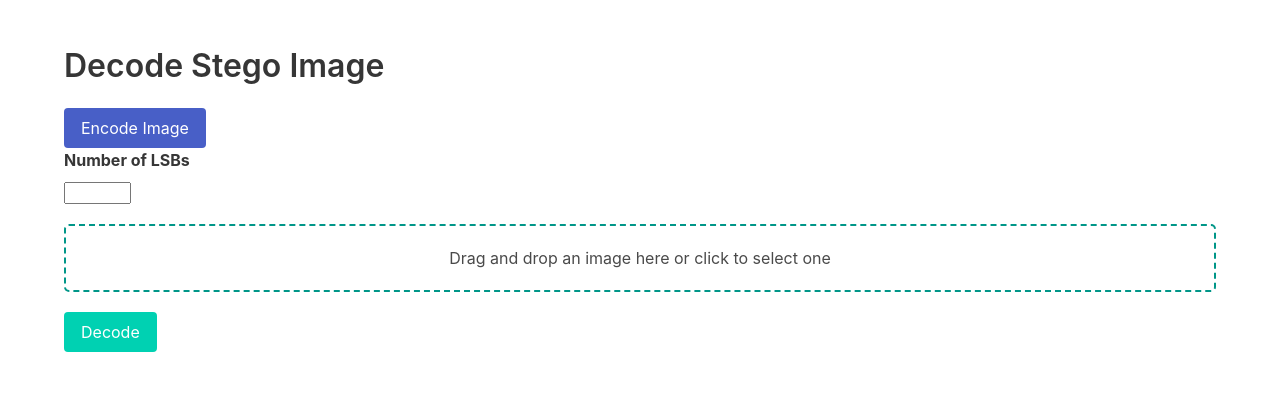
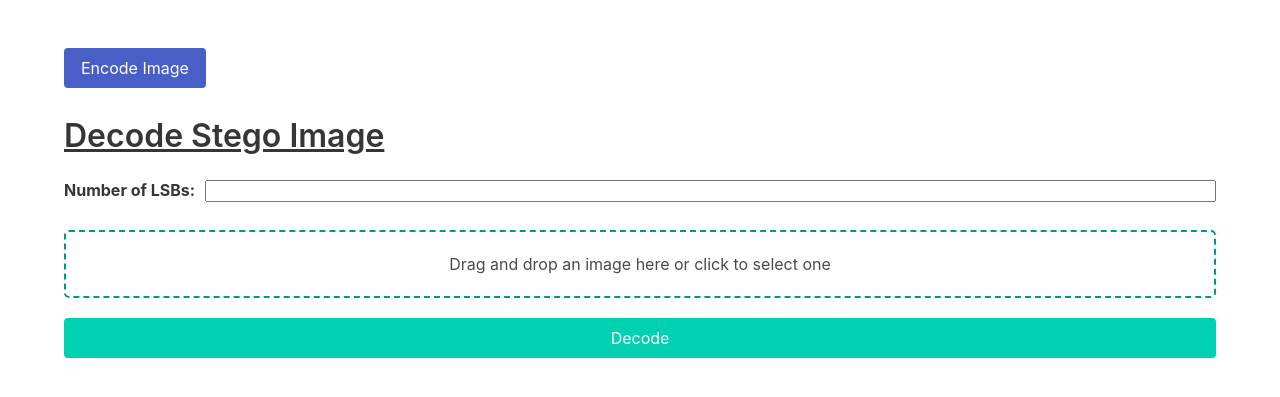
Before and after one commit to prezgamer/ACW1_Cybersec, a Django app: page /decode/ in a window 1280 px wide. Shown: the top 397 px of the page. Run offline with Django 5.2, Linux system fonts and the light colour scheme.

Commit message:
decode css

```diff
--- a/django_project/steganography/templates/steganography/decode_image.html
+++ b/django_project/steganography/templates/steganography/decode_image.html
@@ -18,19 +18,26 @@
             max-width: 100%;
             margin-top: 10px;
         }
+        .control input
+        {
+            width: 100%;
+        }
     </style>
 </head>
 <body>
     <section class="section">
         <div class="container">
-            <h2 class="title">Decode Stego Image</h2>
-            <a href="{% url 'testing' %}" class="button is-link">Encode Image</a>
+            <a href="{% url 'testing' %}"style="margin-bottom:30px;" class="button is-link">Encode Image</a>
+        </div>
+        <div class="container">
+            <h2 class="title"><u>Decode Stego Image</u></h2>
+
             <form method="post" enctype="multipart/form-data">
                 {% csrf_token %}
                 {{ form.non_field_errors }}
-                <div class="field">
-                    <label class="label">Number of LSBs</label>
-                    <div class="control">
+                <div class="field" style="display: flex; white-space: nowrap; ">
+                    <label class="label">Number of LSBs: </label>
+                    <div class="control" style="padding-left: 10px; width: 100%;" >
                         {{ form.num_lsbs }}
                     </div>
                 </div>
@@ -44,7 +51,7 @@
                 </div>
                 <div class="field">
                     <div class="control">
-                        <button type="submit" class="button is-primary">Decode</button>
+                        <button type="submit" class="button is-primary " style="width: 100%;">Decode</button>
                     </div>
                 </div>
             </form>
--- a/django_project/steganography/templates/steganography/testing.html
+++ b/django_project/steganography/templates/steganography/testing.html
@@ -61,7 +61,7 @@
                 </div>
                 <div class="field">
                     <div class="control">
-                        <button type="submit" style="float:right; width: 100%;" class="button is-primary">Embed</button>
+                        <button type="submit" style="width: 100%;" class="button is-primary">Embed</button>
                     </div>
                 </div>
 
```
